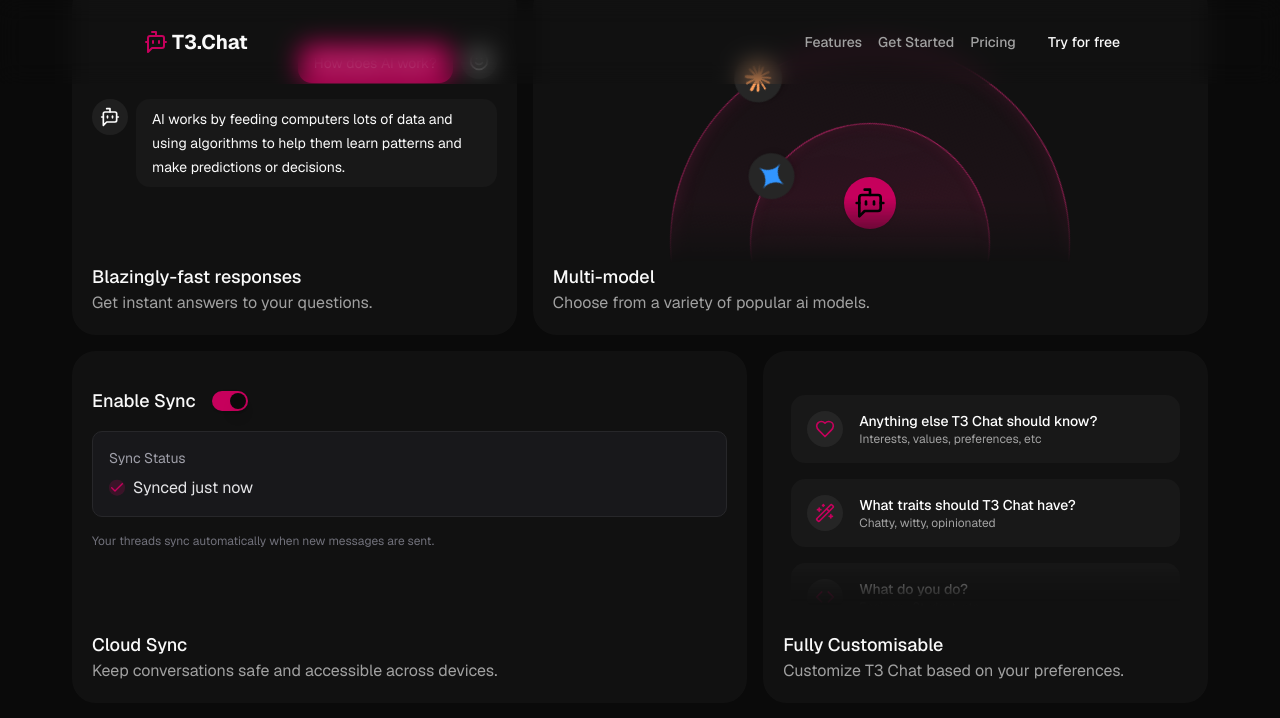
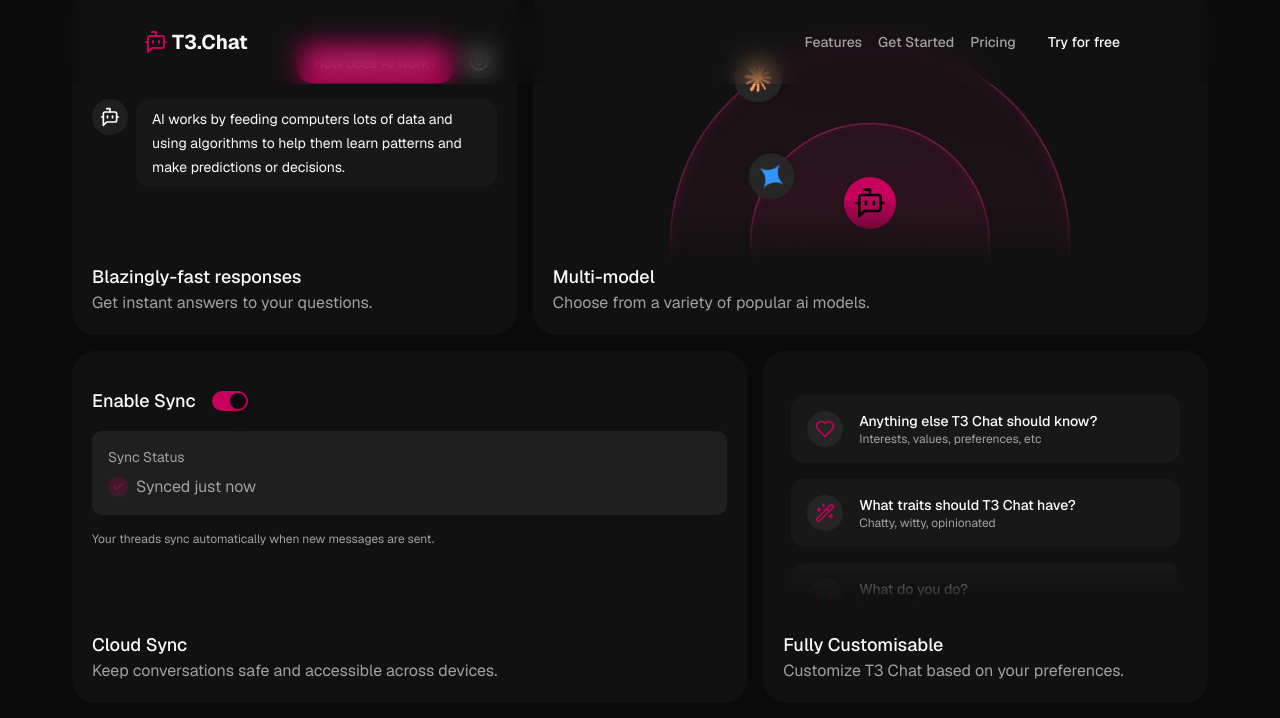
Before and after one commit to sougata-github/t3-chat-landing-page, a Next.js app: page / in a window 1280 px wide. Both pictures are taken after a click on the switch 229 px from the left and 1987 px from the top of the page. Shown: the part 1587-2305 px from the top of the page. Built offline with nearby package versions, Linux system fonts and the light colour scheme.

Commit message:
modify sync feature card.

```diff
--- a/src/app/page.tsx
+++ b/src/app/page.tsx
@@ -1,3 +1,4 @@
+import Testimonials from "@/components/testimonials/Testimonials";
 import GetStarted from "@/components/get-started/GetStarted";
 import Features from "@/components/features/Features";
 import Pricing from "@/components/pricing/Pricing";
@@ -10,9 +11,8 @@
       <Features />
       <GetStarted />
       <Pricing />
+      <Testimonials />
       {/*
-      <Pricing />
-      <Testimonials />
       <FAQ /> */}
     </>
   );
--- a/src/components/features/SyncFeatureCard.tsx
+++ b/src/components/features/SyncFeatureCard.tsx
@@ -69,8 +69,8 @@
       </div>
 
       <div className="space-y-4">
-        <div className="rounded-lg bg-zinc-900 p-4 border border-zinc-800">
-          <div className="text-sm text-zinc-400 mb-2">Sync Status</div>
+        <div className="rounded-lg bg-muted-foreground/10 p-4">
+          <div className="text-sm text-muted-foreground mb-2">Sync Status</div>
           <AnimatePresence mode="wait">
             {syncState === "syncing" && (
               <motion.div
@@ -82,7 +82,7 @@
                 className="flex items-center gap-2"
               >
                 <RefreshCw className="size-5 text-pink-700 animate-spin" />
-                <span className="text-zinc-200">Syncing...</span>
+                <span className="text-muted-foreground">Syncing...</span>
               </motion.div>
             )}
             {syncState === "synced" && (
@@ -94,10 +94,10 @@
                 transition={{ type: "spring", stiffness: 500, damping: 30 }}
                 className="flex items-center gap-2"
               >
-                <div className="flex h-4 w-4 items-center justify-center rounded-full bg-pink-700/20 text-pink-700">
+                <div className="flex size-5 items-center justify-center rounded-full bg-pink-700/20 text-pink-700 p-1">
                   <Check className="size-4" />
                 </div>
-                <span className="text-zinc-200">Synced {syncTime}</span>
+                <span className="text-muted-foreground">Synced {syncTime}</span>
               </motion.div>
             )}
 
@@ -108,7 +108,7 @@
                 animate={{ opacity: 1, y: 0 }}
                 exit={{ opacity: 0, y: -10 }}
                 transition={{ type: "spring", stiffness: 500, damping: 30 }}
-                className="text-zinc-400"
+                className="text-muted-foreground"
               >
                 Sync disabled. New messages won&apos;t be backed up.
               </motion.div>
@@ -120,7 +120,7 @@
             opacity: syncEnabled ? 1 : 0.5,
           }}
           transition={{ duration: 0.3 }}
-          className="text-xs text-zinc-500"
+          className="text-xs text-muted-foreground"
         >
           Your threads sync automatically when new messages are sent.
         </motion.div>
--- a/src/components/pricing/PricingCard.tsx
+++ b/src/components/pricing/PricingCard.tsx
@@ -47,7 +47,7 @@
     >
       {isPrimary && (
         <div className="absolute inset-0 flex items-center justify-center -z-10">
-          <div className="size-120 rounded-full bg-[radial-gradient(circle,_rgba(229,43,129,1)_40%,_#fd0e85_50%,_transparent_90%)] blur-[160px] opacity-90" />
+          <div className="size-120 rounded-full bg-[radial-gradient(circle,_rgba(229,43,129,1)_40%,_#fd0e85_50%,_transparent_90%)] blur-[180px] opacity-90" />
         </div>
       )}
 
@@ -64,7 +64,7 @@
           className={cn(
             "py-6 mt-5 text-base rounded-full w-full",
             isPrimary &&
-              "relative bg-pink-700 text-white transition duration-300 hover:bg-pink-700/90 shadow-xl shadow-pink-700/40"
+              "relative bg-pink-700 text-white transition duration-300 hover:bg-pink-700/90 shadow-[0_0_25px_5px_rgba(219,39,119,0.4)]"
           )}
           asChild
           size="lg"
--- a/src/components/testimonials/Testimonials.tsx
+++ b/src/components/testimonials/Testimonials.tsx
@@ -2,9 +2,9 @@
   return (
     <section className="py-12 md:py-20">
       <div className="text-center">
-        <h1 className="section-heading">Features</h1>
+        <h1 className="section-heading">Testimonials</h1>
         <p className="text-muted-foreground max-w-md max-md:max-w-xs mx-auto text-base md:text-lg mt-2">
-          Real-time answers. Human-like flow
+          What our Customers are saying
         </p>
       </div>
     </section>
```
